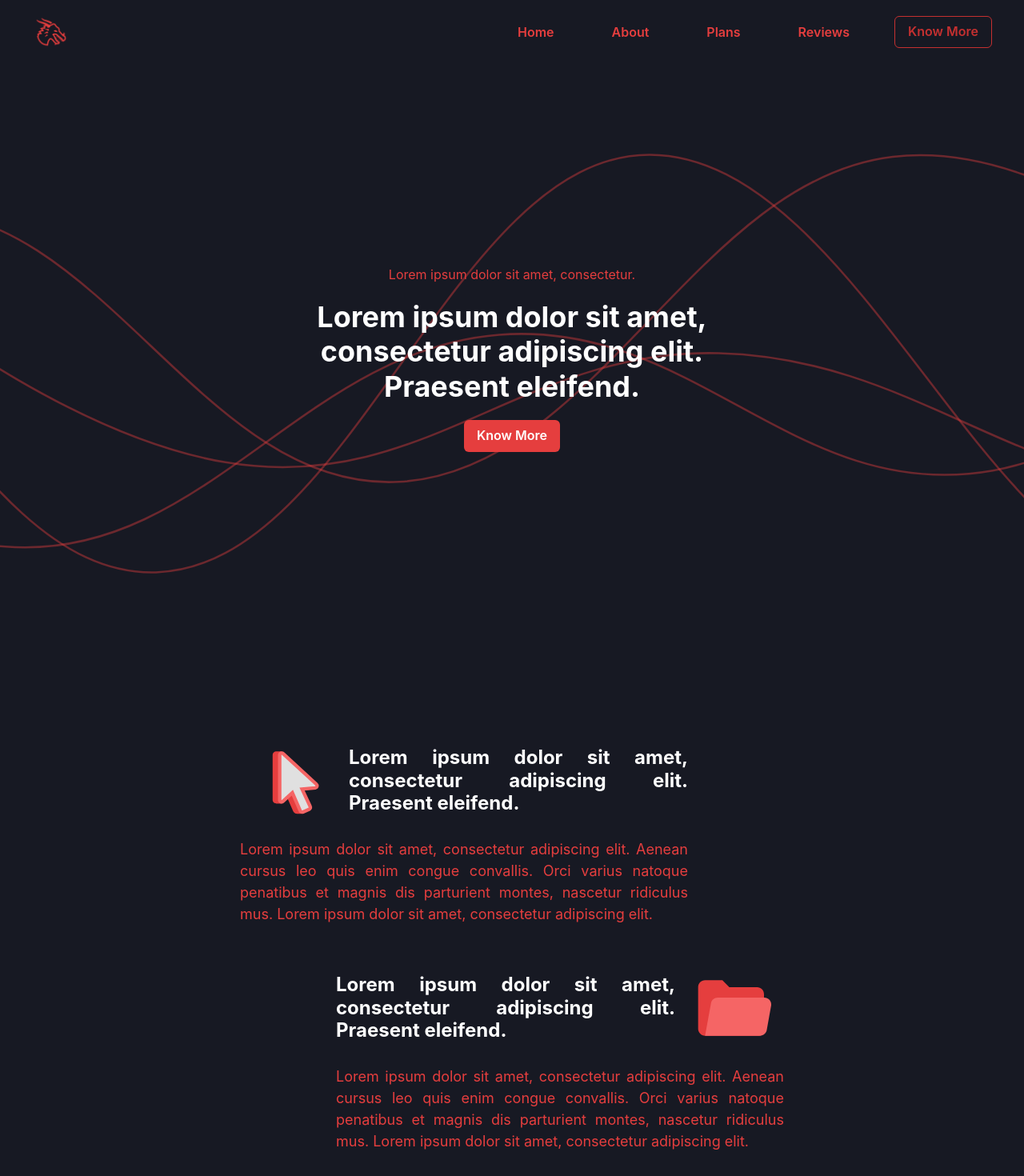
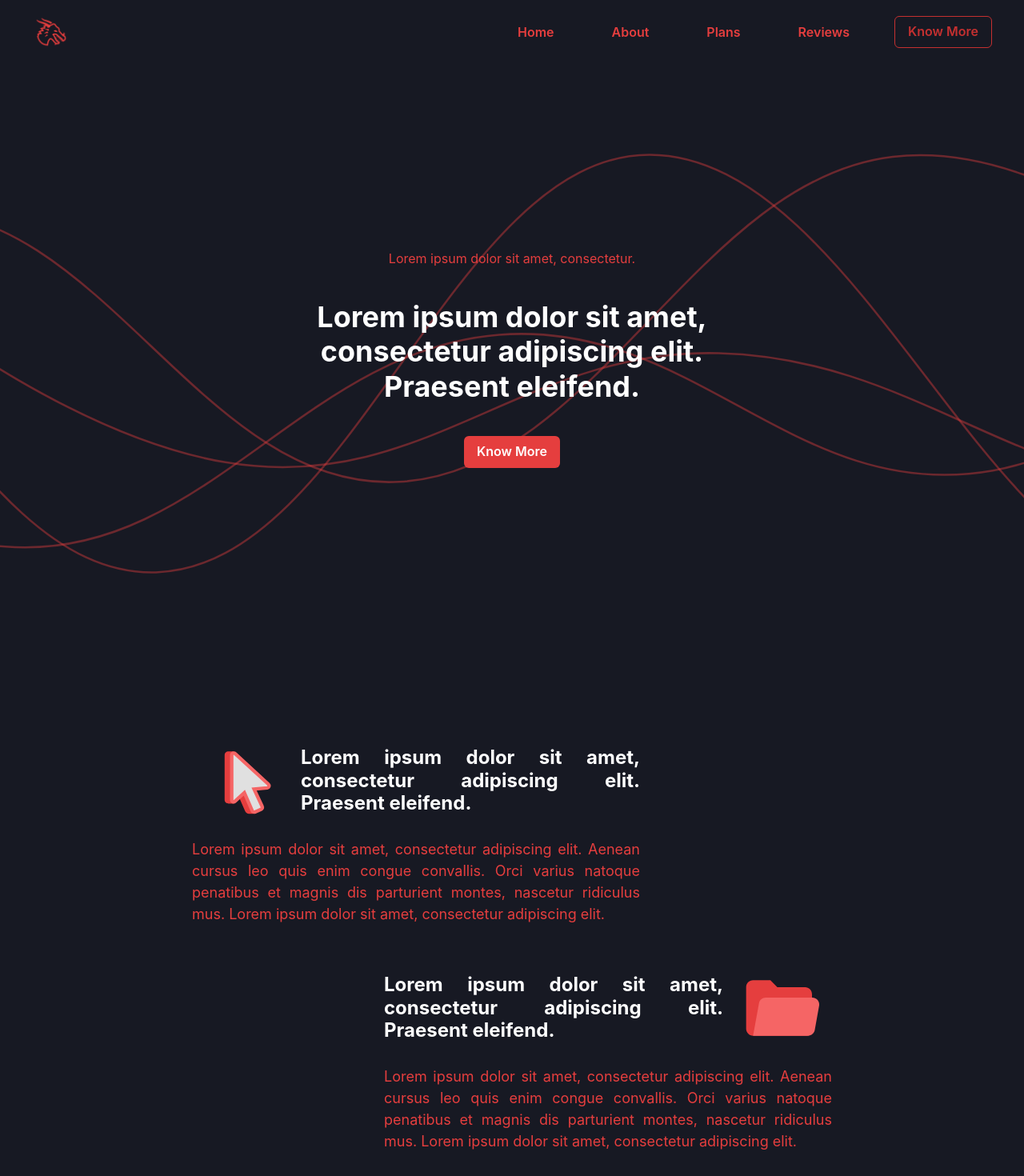
Before and after one commit to andbmarques/landing-page-draco, a React (Vite) app: page / in a window 1280 px wide. Shown: the top 1470 px of the page at 80% size. Built offline with nearby package versions, Linux system fonts and the light colour scheme.

Commit message:
:star: Add | Scroll reveal on pages

```diff
--- a/package.json
+++ b/package.json
@@ -16,7 +16,8 @@
     "framer-motion": "^10.16.4",
     "phosphor-react": "^1.4.1",
     "react": "^18.2.0",
-    "react-dom": "^18.2.0"
+    "react-dom": "^18.2.0",
+    "react-reveal": "^1.2.2"
   },
   "devDependencies": {
     "@types/react": "^18.2.15",
--- a/src/App.jsx
+++ b/src/App.jsx
@@ -2,6 +2,7 @@ import { VStack } from "@chakra-ui/react"
 import Navbar from "./components/navbar"
 import About from "./sections/about"
 import Hero from "./sections/hero"
+import Plans from "./sections/plans"
 
 function App() {
 
@@ -10,6 +11,7 @@ function App() {
       <Navbar />
       <Hero />
       <About />
+      <Plans />
     </VStack>
   )
 }
--- a/src/sections/about.jsx
+++ b/src/sections/about.jsx
@@ -2,6 +2,7 @@ import { HStack, Heading, Image, Stack, Text, VStack } from "@chakra-ui/react";
 import aboutIco1 from "../assets/about-ico1.svg";
 import aboutIco2 from "../assets/about-ico2.svg";
 import React from "react";
+import { Fade } from "react-reveal";
 
 const About = () => {
   return (
@@ -12,38 +13,53 @@ const About = () => {
       w="100%"
       h={["calc(85vh)", "calc(90vh)"]}
       bgColor="gray.900"
-      gap='10'
-
+      gap="10"
     >
-      <VStack alignSelf='center' px="10" textAlign="justify" w={["100%", "100%", "80%", "50%"]} transform={[ 'none', 'none', 'none', 'translate(-60px, 0%)' ]}>
-        <HStack alignItems='center'>
-          <Image px='3' boxSize={["16", "24", "32"]} src={aboutIco1} />
+      <VStack
+        alignSelf="center"
+        px="10"
+        textAlign="justify"
+        w={["100%", "100%", "80%", "50%"]}
+        transform={["none", "none", "none", "translate(-120px, 0%)"]}
+      >
+        <Fade left>
+          <HStack alignItems="center">
+            <Image px="3" boxSize={["16", "24", "32"]} src={aboutIco1} />
             <Heading fontSize={["sm", "md", "2xl"]} color="white">
               Lorem ipsum dolor sit amet, consectetur adipiscing elit. Praesent
               eleifend.
             </Heading>
           </HStack>
           <Text fontSize={["sm", "md", "lg"]} color="red.500">
-          Lorem ipsum dolor sit amet, consectetur adipiscing elit. Aenean cursus
-          leo quis enim congue convallis. Orci varius natoque penatibus et
-          magnis dis parturient montes, nascetur ridiculus mus. Lorem ipsum
+            Lorem ipsum dolor sit amet, consectetur adipiscing elit. Aenean
+            cursus leo quis enim congue convallis. Orci varius natoque penatibus
+            et magnis dis parturient montes, nascetur ridiculus mus. Lorem ipsum
             dolor sit amet, consectetur adipiscing elit.
           </Text>
+        </Fade>
       </VStack>
-      <VStack alignSelf='center' px="10" textAlign="justify" w={["100%", "100%", "80%", "50%"]} transform={[ 'none', 'none', 'none', 'translate(60px, 0%)' ]}>
-        <Stack alignItems='center' direction='row-reverse'>
-          <Image px='3' boxSize={["16", "24", "32"]} src={aboutIco2} />
+      <VStack
+        alignSelf="center"
+        px="10"
+        textAlign="justify"
+        w={["100%", "100%", "80%", "50%"]}
+        transform={["none", "none", "none", "translate(120px, 0%)"]}
+      >
+        <Fade right>
+          <Stack alignItems="center" direction="row-reverse">
+            <Image px="3" boxSize={["16", "24", "32"]} src={aboutIco2} />
             <Heading fontSize={["sm", "md", "2xl"]} color="white">
               Lorem ipsum dolor sit amet, consectetur adipiscing elit. Praesent
               eleifend.
             </Heading>
           </Stack>
           <Text fontSize={["sm", "md", "lg"]} color="red.500">
-          Lorem ipsum dolor sit amet, consectetur adipiscing elit. Aenean cursus
-          leo quis enim congue convallis. Orci varius natoque penatibus et
-          magnis dis parturient montes, nascetur ridiculus mus. Lorem ipsum
+            Lorem ipsum dolor sit amet, consectetur adipiscing elit. Aenean
+            cursus leo quis enim congue convallis. Orci varius natoque penatibus
+            et magnis dis parturient montes, nascetur ridiculus mus. Lorem ipsum
             dolor sit amet, consectetur adipiscing elit.
           </Text>
+        </Fade>
       </VStack>
     </Stack>
   );
--- a/src/sections/hero.jsx
+++ b/src/sections/hero.jsx
@@ -1,6 +1,7 @@
 import { Button, HStack, Heading, Text, VStack } from "@chakra-ui/react";
 import heroImg from "../assets/hero.svg";
 import React from "react";
+import { Fade } from "react-reveal";
 
 const Hero = () => {
   return (
@@ -10,17 +11,28 @@ const Hero = () => {
       bgImg={heroImg}
       bgSize="cover"
       bgRepeat="no-repeat"
-      alignItems='center'
-      justifyContent='center'
-      px='4'
-      spacing={5}
-      textAlign='center'
+      alignItems="center"
+      justifyContent="center"
+      px="4"
+      spacing="10"
+      textAlign="center"
     >
-      <Text color="red.500">Lorem ipsum dolor sit amet, consectetur.</Text>
-      <Heading w={['90%', '50%']} color="white">Lorem ipsum dolor sit amet, consectetur adipiscing elit. Praesent eleifend.</Heading>
-      <Button colorScheme="red" variant="solid">
-        Know More
-      </Button>
+      <Text color="red.500">
+        <Fade top>Lorem ipsum dolor sit amet, consectetur.</Fade>
+      </Text>
+
+      <Heading w={["90%", "50%"]} color="white">
+        <Fade left>
+          Lorem ipsum dolor sit amet, consectetur adipiscing elit. Praesent
+          eleifend.
+        </Fade>
+      </Heading>
+
+      <Fade bottom>
+        <Button colorScheme="red" variant="solid">
+          Know More
+        </Button>
+      </Fade>
     </VStack>
   );
 };
--- /dev/null
+++ b/src/sections/plans.jsx
@@ -0,0 +1,19 @@
+import { VStack } from "@chakra-ui/react";
+
+import React from "react";
+
+const Plans = () => {
+  return (
+    <VStack
+      w="100%"
+      h={["calc(85vh)", "calc(90vh)"]}
+      alignItems="center"
+      justifyContent="center"
+      px="4"
+      spacing="10"
+      textAlign="center"
+    ></VStack>
+  );
+};
+
+export default Plans;
```
Also changed, not shown: 1 other file (tests, documents, lock files or other folders). Lines whose indentation alone changed are shown as unchanged.
